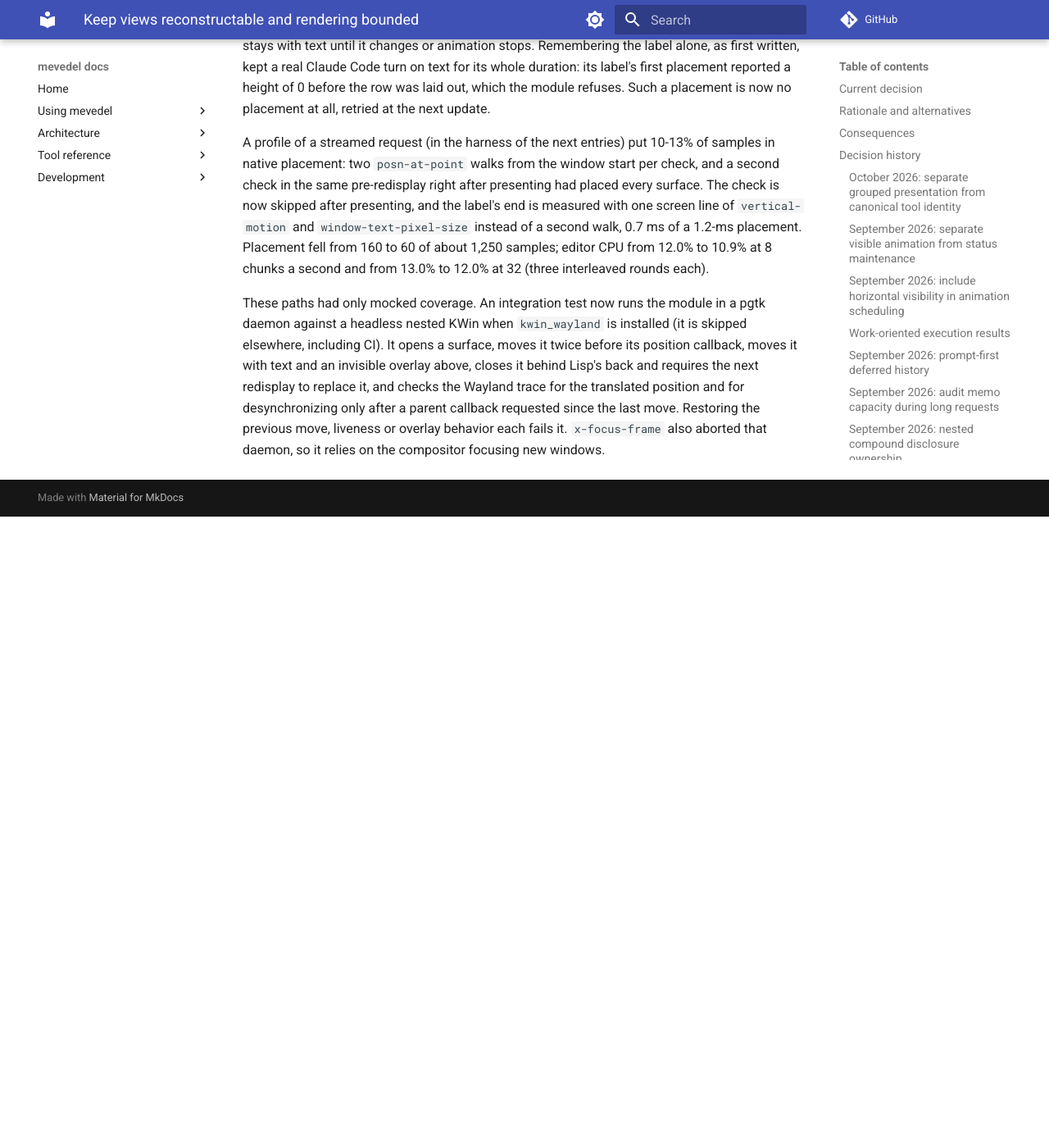
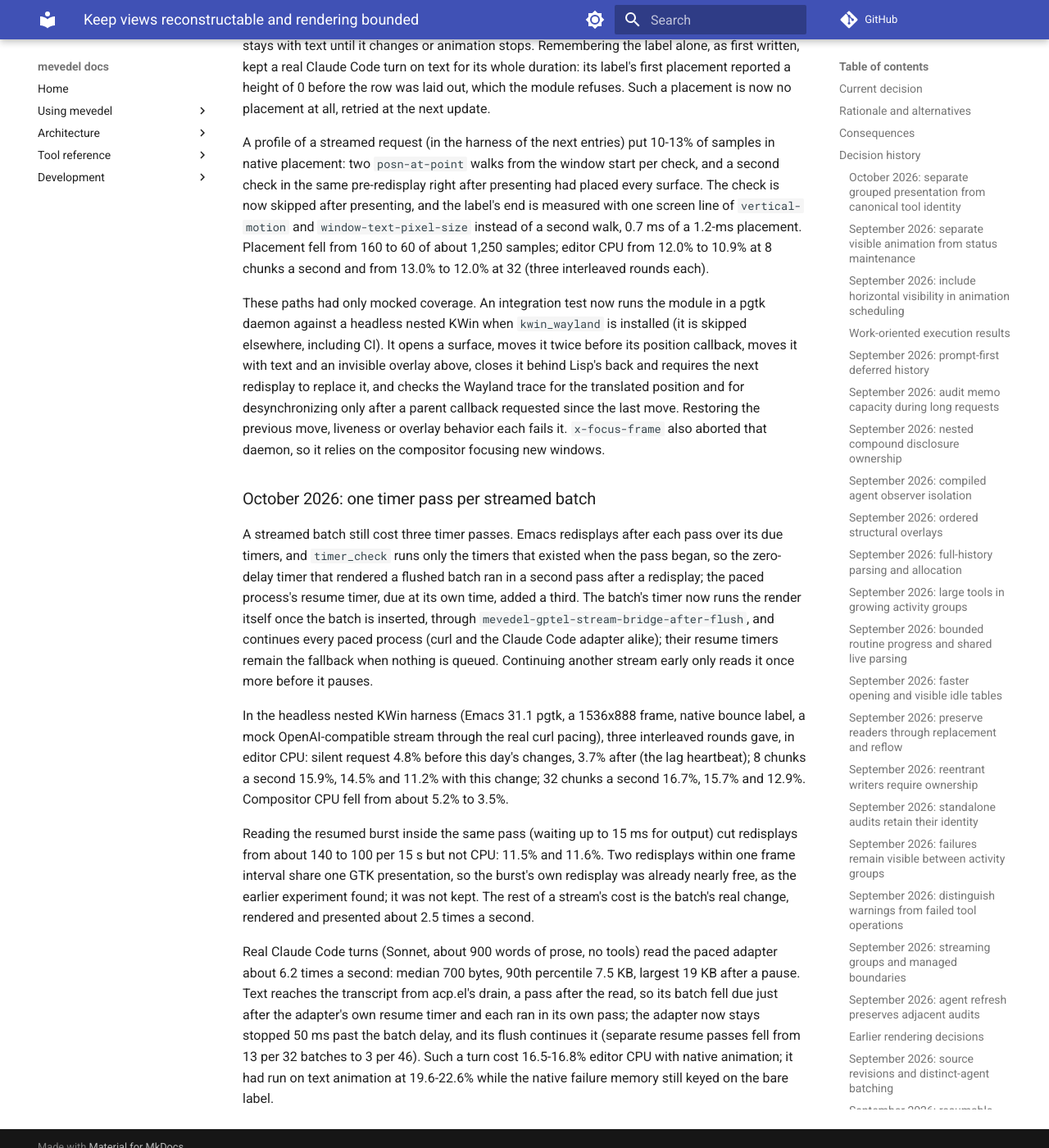
Before and after one commit to FrauH0lle/mevedel, an MkDocs documentation site: the page built from docs/adr/0119-keep-views-reconstructable-and-rendering-bounded.md, in a window 1280 px wide and 1400 px high, scrolled down 34630 px. Shown: the whole window at 82% size. Built offline with MkDocs 1.6.1 and Material for MkDocs 9.7.7, drawn with Linux system fonts in a browser that asks for light colours; comment, search, counter and statistics services are not loaded; before the commit the page ends 35260 px from its top, so only the background shows below that.

Commit message:
perf(stream): Render and continue paced streams in the batch's own pass
A streamed batch cost three timer passes, each followed by a redisplay
that pgtk presents in full.  `timer_check' runs only the timers that
existed when its pass began, so the zero-delay timer that rendered a
flushed batch ran after a redisplay, and the paced process's resume timer,
due at its own time, added a third.

The batch's timer now renders the batch once it is inserted, through
`mevedel-gptel-stream-bridge-after-flush', and continues every paced
process; their resume timers remain the fallback when nothing is queued.
The Claude Code adapter stays stopped 50 ms past the batch delay, since
acp.el inserts its text from a drain one pass after the read, so the
batch it starts falls due after a pause of the same length.

In a headless nested KWin (Emacs 31.1 pgtk, 1536x888, native label, a
mock stream through real curl pacing), three interleaved rounds gave
editor CPU at 8 chunks a second of 15.9% before today's changes, 14.5%
after the other fixes and 11.2% with this one; at 32 chunks 16.7%, 15.7%
and 12.9%.  Real Claude Code turns read the paced adapter about 6.2 times
a second (median 700 bytes, largest 19 KB) and cost 16.5-16.8% with
native animation; separate resume passes fell from 13 per 32 batches to 3
per 46.  Reading the resumed burst inside the pass as well cut redisplays
by a third but not CPU, since redisplays within one frame share a GTK
presentation, and was not kept.

* mevedel-gptel-stream-bridge.el (mevedel-gptel-stream-bridge--after-flush)
(mevedel-gptel-stream-bridge-after-flush)
(mevedel-gptel-stream-bridge--flush-batch-due): New.
(mevedel-gptel-stream-bridge--queue-gptel-stream-insert-batch): Flush
through the batch's own pass.
* mevedel-view-stream.el (mevedel-view-stream-schedule): Render after the
flush instead of from a zero-delay timer.
* mevedel-acp.el (mevedel-acp--pace-margin): New.
(mevedel-acp--pace): Pause past the batch delay.
* test/test-mevedel-gptel-stream-bridge.el: Require mevedel-transport,
whose variables the paced-stream fixture binds.
(mevedel-gptel-stream-bridge--flush-batch-due)
(mevedel-gptel-stream-bridge-after-flush): New tests.
* test/test-mevedel-view.el (mevedel-view--schedule-render): Render in
the flush's pass.
* test/test-mevedel-acp.el (mevedel-acp--pace): Cover the margin.
* docs/adr/0119-*.md, docs/backlog.md: Record the change and the real
adapter's rates; drop the streaming item and the Editor CPU section.

```diff
--- a/docs/adr/0119-keep-views-reconstructable-and-rendering-bounded.md
+++ b/docs/adr/0119-keep-views-reconstructable-and-rendering-bounded.md
@@ -1590,3 +1590,39 @@
 move. Restoring the previous move, liveness or overlay behavior each fails it.
 `x-focus-frame` also aborted that daemon, so it relies on the compositor
 focusing new windows.
+
+### October 2026: one timer pass per streamed batch
+
+A streamed batch still cost three timer passes. Emacs redisplays after each
+pass over its due timers, and `timer_check` runs only the timers that existed
+when the pass began, so the zero-delay timer that rendered a flushed batch ran
+in a second pass after a redisplay; the paced process's resume timer, due at
+its own time, added a third. The batch's timer now runs the render itself once
+the batch is inserted, through `mevedel-gptel-stream-bridge-after-flush`, and
+continues every paced process (curl and the Claude Code adapter alike); their
+resume timers remain the fallback when nothing is queued. Continuing another
+stream early only reads it once more before it pauses.
+
+In the headless nested KWin harness (Emacs 31.1 pgtk, a 1536x888 frame, native
+bounce label, a mock OpenAI-compatible stream through the real curl pacing),
+three interleaved rounds gave, in editor CPU: silent request 4.8% before this
+day's changes, 3.7% after (the lag heartbeat); 8 chunks a second 15.9%, 14.5%
+and 11.2% with this change; 32 chunks a second 16.7%, 15.7% and 12.9%.
+Compositor CPU fell from about 5.2% to 3.5%.
+
+Reading the resumed burst inside the same pass (waiting up to 15 ms for
+output) cut redisplays from about 140 to 100 per 15 s but not CPU: 11.5% and
+11.6%. Two redisplays within one frame interval share one GTK presentation, so
+the burst's own redisplay was already nearly free, as the earlier experiment
+found; it was not kept. The rest of a stream's cost is the batch's real
+change, rendered and presented about 2.5 times a second.
+
+Real Claude Code turns (Sonnet, about 900 words of prose, no tools) read the
+paced adapter about 6.2 times a second: median 700 bytes, 90th percentile
+7.5 KB, largest 19 KB after a pause. Text reaches the transcript from acp.el's
+drain, a pass after the read, so its batch fell due just after the adapter's
+own resume timer and each ran in its own pass; the adapter now stays stopped
+50 ms past the batch delay, and its flush continues it (separate resume
+passes fell from 13 per 32 batches to 3 per 46). Such a turn cost 16.5-16.8%
+editor CPU with native animation; it had run on text animation at
+19.6-22.6% while the native failure memory still keyed on the bare label.
```
Also changed, not shown: docs/backlog.md (+0 -18 lines), 6 other files.
